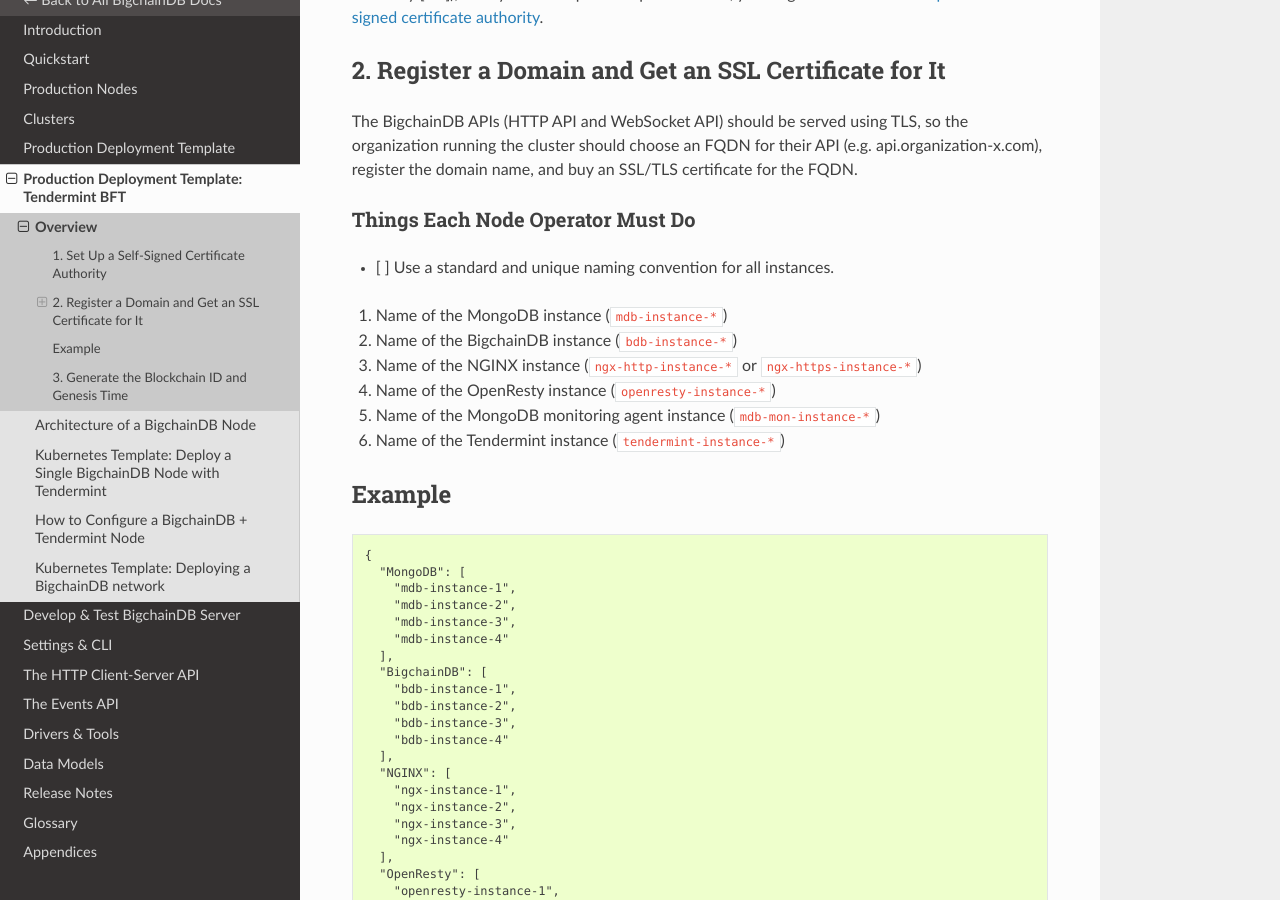
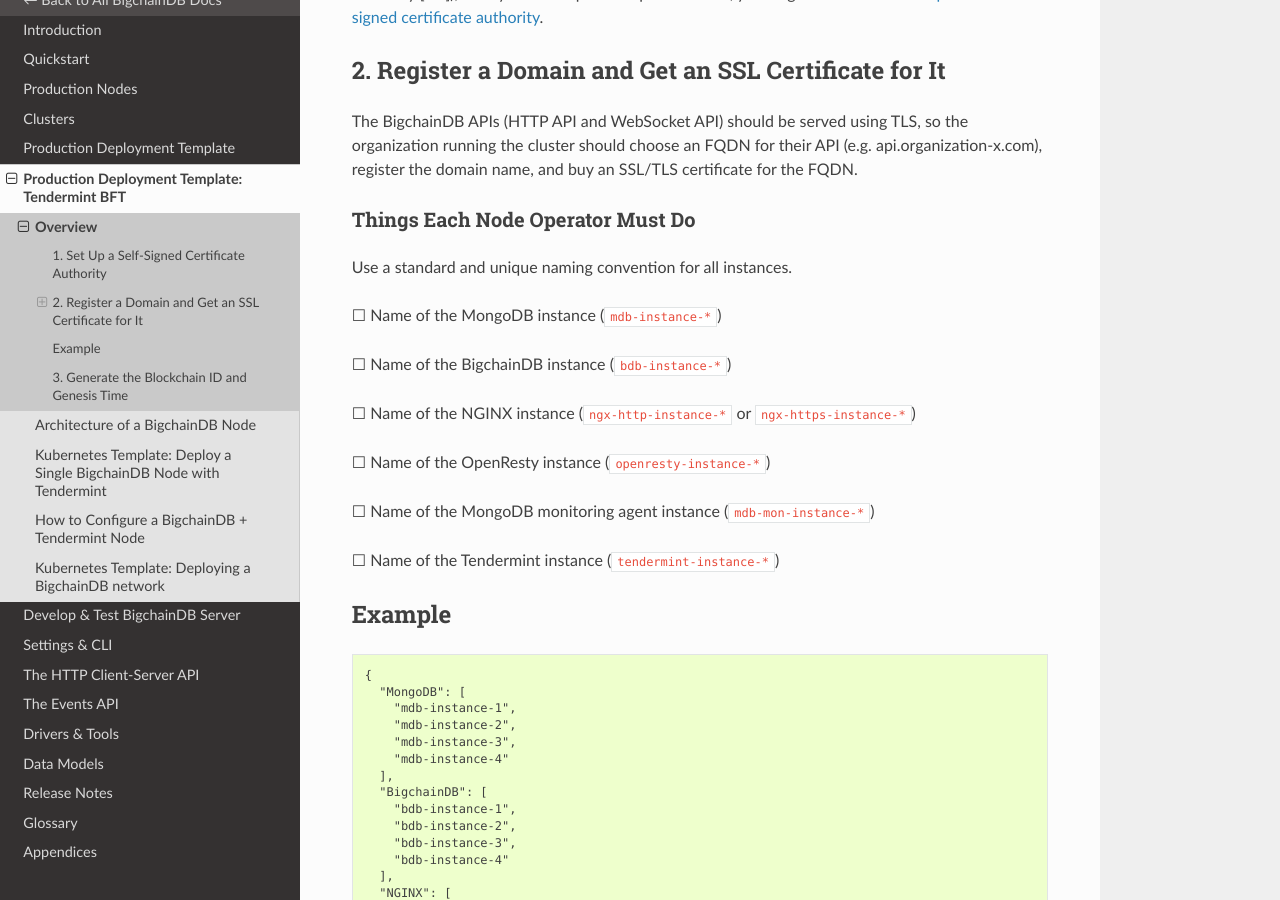
Before and after one commit to thematerials-network/bigchaindb-node, a Sphinx documentation site: the page built from bigchaindb/docs/server/source/production-deployment-template-tendermint/workflow.rst, in a window 1280 px wide and 900 px high, scrolled down 503 px. Built offline with Sphinx 7.4.7 and the Read the Docs theme 2.0.0, drawn with Linux system fonts in a browser that asks for light colours.

Commit message:
Update docs II

```diff
--- a/bigchaindb/docs/server/source/production-deployment-template-tendermint/workflow.rst
+++ b/bigchaindb/docs/server/source/production-deployment-template-tendermint/workflow.rst
@@ -41,14 +41,19 @@ and buy an SSL/TLS certificate for the FQDN.
 Things Each Node Operator Must Do
 ---------------------------------
 
-- [ ] Use a standard and unique naming convention for all instances.
+Use a standard and unique naming convention for all instances.
 
-#. Name of the MongoDB instance (``mdb-instance-*``)
-#. Name of the BigchainDB instance (``bdb-instance-*``)
-#. Name of the NGINX instance (``ngx-http-instance-*`` or ``ngx-https-instance-*``)
-#. Name of the OpenResty instance (``openresty-instance-*``)
-#. Name of the MongoDB monitoring agent instance (``mdb-mon-instance-*``)
-#. Name of the Tendermint instance (``tendermint-instance-*``)
+☐ Name of the MongoDB instance (``mdb-instance-*``)
+
+☐ Name of the BigchainDB instance (``bdb-instance-*``)
+
+☐ Name of the NGINX instance (``ngx-http-instance-*`` or ``ngx-https-instance-*``)
+
+☐ Name of the OpenResty instance (``openresty-instance-*``)
+
+☐ Name of the MongoDB monitoring agent instance (``mdb-mon-instance-*``)
+
+☐ Name of the Tendermint instance (``tendermint-instance-*``)
 
 Example
 ^^^^^^^
```
